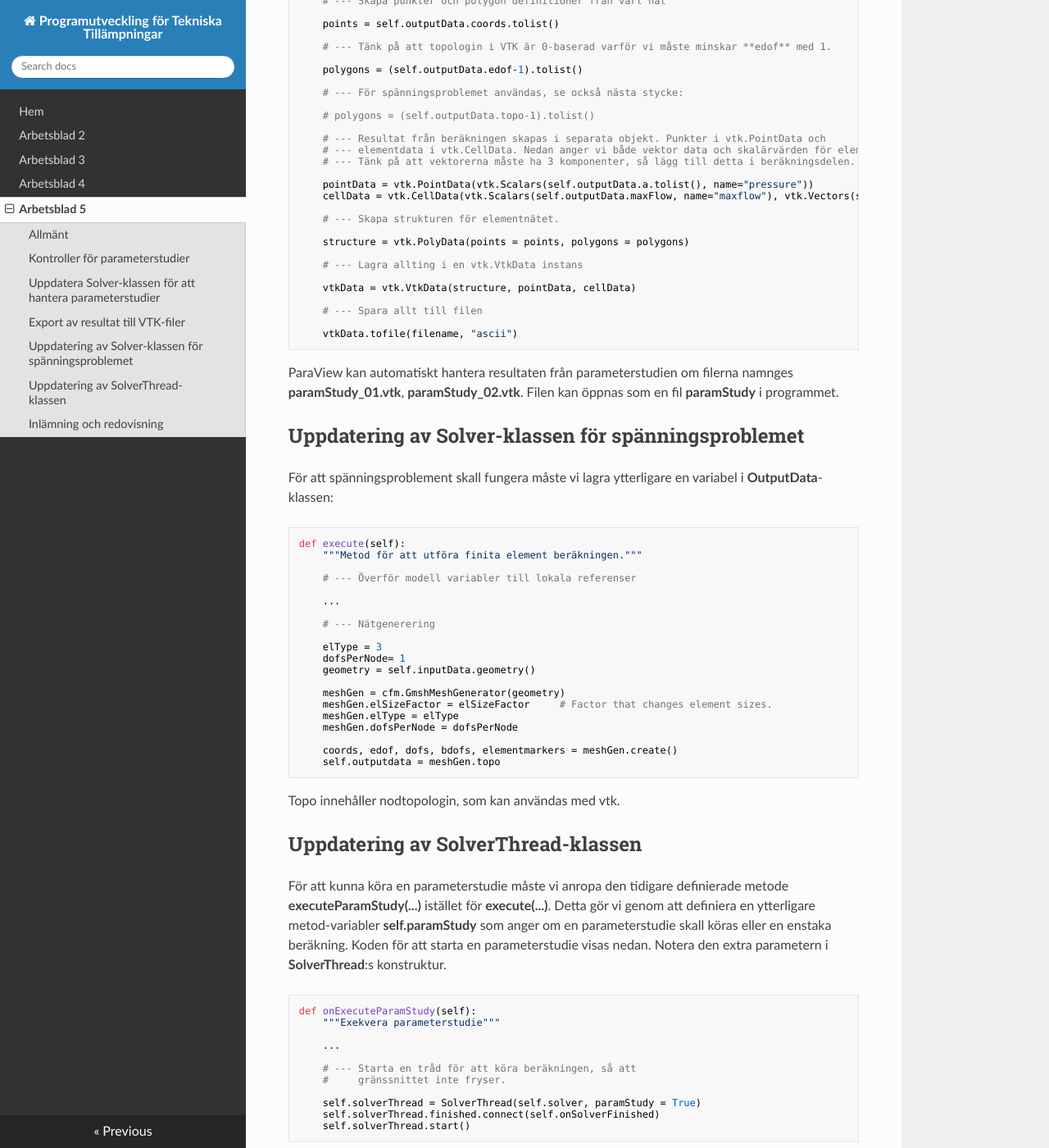
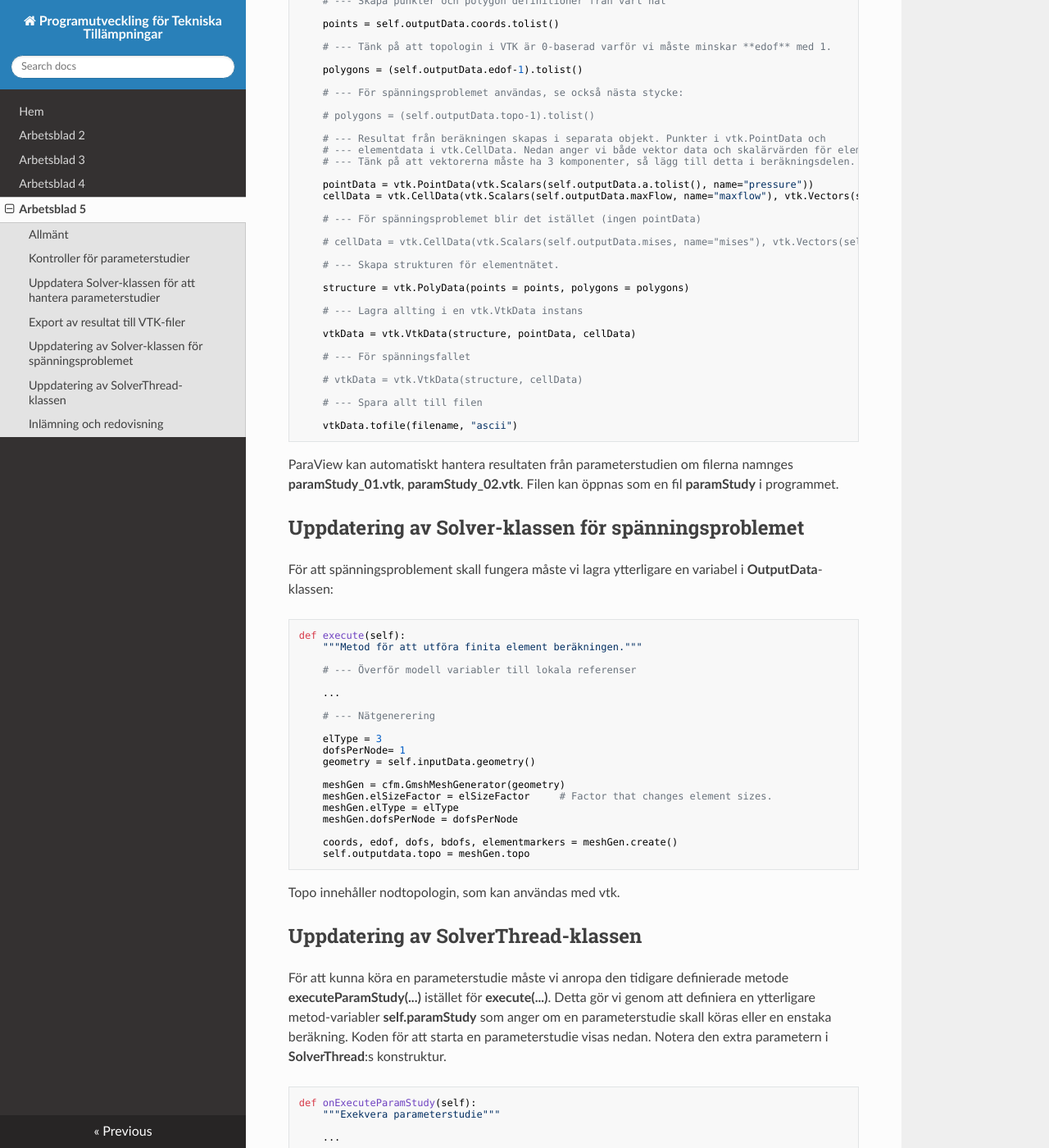
Before and after one commit to jonaslindemann/vsmn20, an MkDocs documentation site: the page built from docs/assignment5.md, in a window 1280 px wide and 1400 px high, scrolled down 3397 px. Shown: the whole window at 82% size. Built offline with MkDocs 1.6.1, drawn with Linux system fonts in a browser that asks for light colours; nearby versions of some CDN libraries; old or Windows-style settings are respelled for this version of MkDocs.

Commit message:
Fixat typos. Lagt till exempel för spänningsfallet.

```diff
--- a/docs/assignment5.md
+++ b/docs/assignment5.md
@@ -132,6 +132,10 @@ I nästa steg skall vi skapa en metod i **Solver**-klassen, **exportVtk(...)** f
         pointData = vtk.PointData(vtk.Scalars(self.outputData.a.tolist(), name="pressure"))
         cellData = vtk.CellData(vtk.Scalars(self.outputData.maxFlow, name="maxflow"), vtk.Vectors(self.outputData.flow, "flow"))
 
+        # --- För spänningsproblemet blir det istället (ingen pointData)
+
+        # cellData = vtk.CellData(vtk.Scalars(self.outputData.mises, name="mises"), vtk.Vectors(self.outputData.stress1, "principal stress 1"), vtk.Vectors(self.outputData.stress2, "principal stress 2"))
+
         # --- Skapa strukturen för elementnätet.
 
         structure = vtk.PolyData(points = points, polygons = polygons)
@@ -139,6 +143,10 @@ I nästa steg skall vi skapa en metod i **Solver**-klassen, **exportVtk(...)** f
         # --- Lagra allting i en vtk.VtkData instans
 
         vtkData = vtk.VtkData(structure, pointData, cellData)
+
+        # --- För spänningsfallet
+
+        # vtkData = vtk.VtkData(structure, cellData)
 
         # --- Spara allt till filen
 
@@ -169,7 +177,7 @@ För att spänningsproblement skall fungera måste vi lagra ytterligare en varia
         meshGen.dofsPerNode = dofsPerNode
 
         coords, edof, dofs, bdofs, elementmarkers = meshGen.create()
-        self.outputdata = meshGen.topo
+        self.outputdata.topo = meshGen.topo
 
 Topo innehåller nodtopologin, som kan användas med vtk.
 
```
